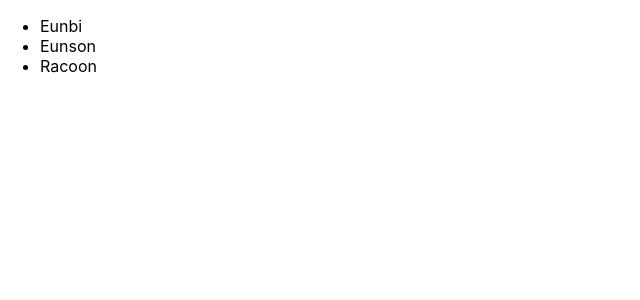
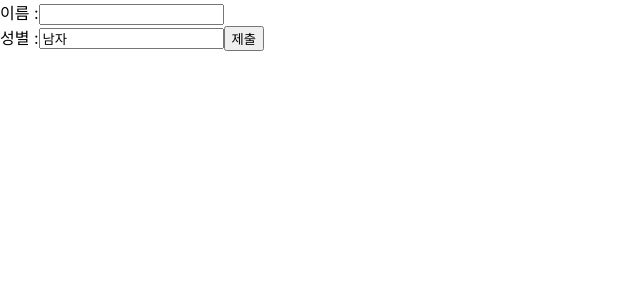
Before and after one commit to ebcode2021/React-Study, a React (Create React App) app: page / in a window 1280 px wide. Shown: the top 300 px of the page, without its empty margins (0-640 px from the left). Built offline with nearby package versions, Linux system fonts and the light colour scheme.

Commit message:
[add] sighUp form

```diff
--- /dev/null
+++ b/src/chapter_11/SIgnUp.jsx
@@ -0,0 +1,36 @@
+import { useState } from "react";
+
+function SignUp(props) {
+	const [name, setName] = useState("");
+	const [gender, setGender] = useState("남자");
+
+	const handleChangeName = (event) => {
+		setName(event.target.value);
+	};
+
+	const handleSubmit = (event) => {
+		alert(`이름 : ${name}, 성별 : ${gender}`);
+		event.preventDefault();
+	};
+
+	const handleChangeGender = (event) => {
+		setGender(event.target.value);
+	};
+
+	return (
+		<form onSubmit={handleSubmit}>
+			<label>
+				이름 :
+				<input type="text" value={name} onChange={handleChangeName}/>
+			</label>
+			<br/>
+			<label>
+				성별 :
+				<input type="text" value={gender} onChange={handleChangeGender}/>
+			</label>
+			<button type="submit">제출</button>
+		</form>
+	);
+}
+
+export default SignUp;
--- a/src/index.js
+++ b/src/index.js
@@ -11,20 +11,37 @@
 import ConfirmButton from './chapter_08/ConfirmButton';
 import LandingPage from './chapter_09/LandingPage';
 import AttendanceBook from './chapter_10/AttendanceBook';
+import SignUp from './chapter_11/SIgnUp';
 
-// chapter_09
+// chapter_11
 const root = ReactDOM.createRoot(document.getElementById("root"));
 root.render(
   <React.StrictMode>
-    <AttendanceBook/>
+    <SignUp/>
   </React.StrictMode>
 );
 
-// chapter_08
+// chapter_10
+// const root = ReactDOM.createRoot(document.getElementById("root"));
+// root.render(
+//   <React.StrictMode>
+//     <AttendanceBook/>
+//   </React.StrictMode>
+// );
+
+// chapter_09
 // const root = ReactDOM.createRoot(document.getElementById("root"));
 // root.render(
 //   <React.StrictMode>
 //     <LandingPage/>
+//   </React.StrictMode>
+// );
+
+// chapter_09
+// const root = ReactDOM.createRoot(document.getElementById("root"));
+// root.render(
+//   <React.StrictMode>
+//     <ConfirmButton/>
 //   </React.StrictMode>
 // );
 
```
